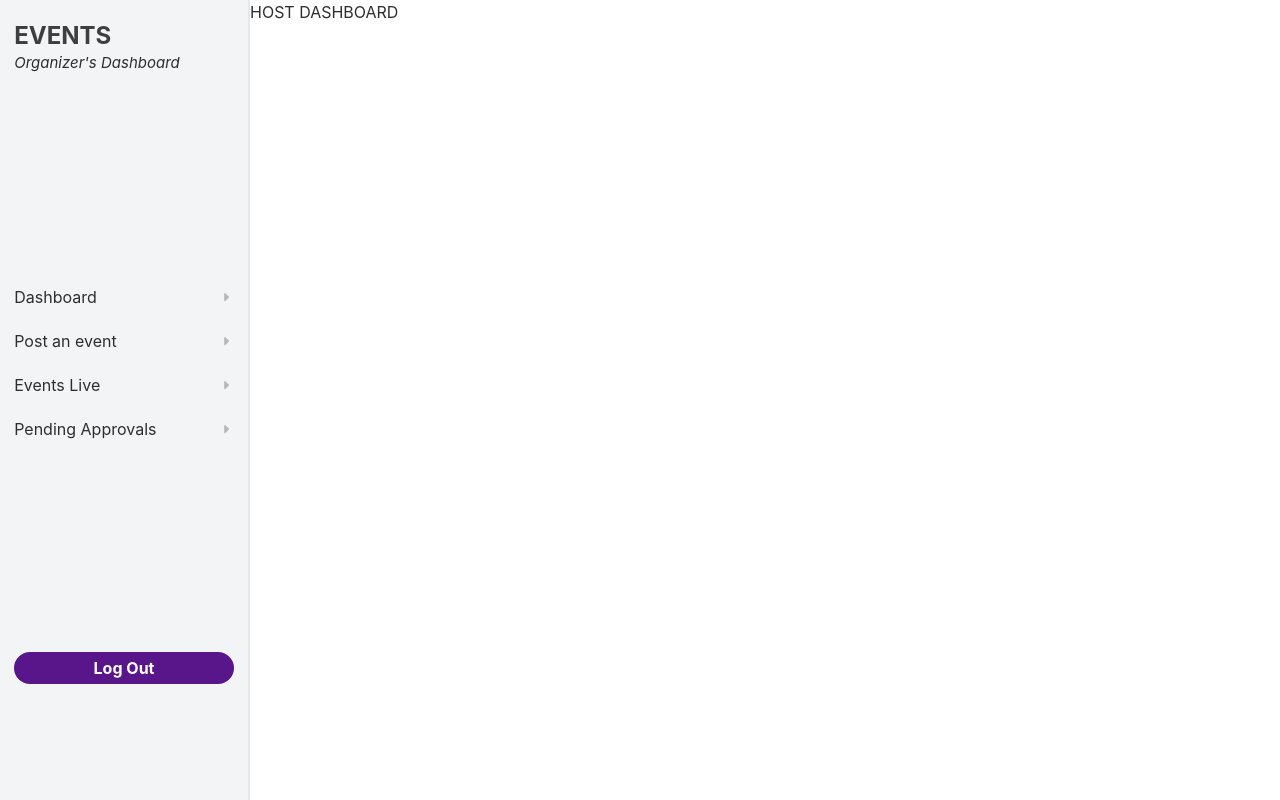
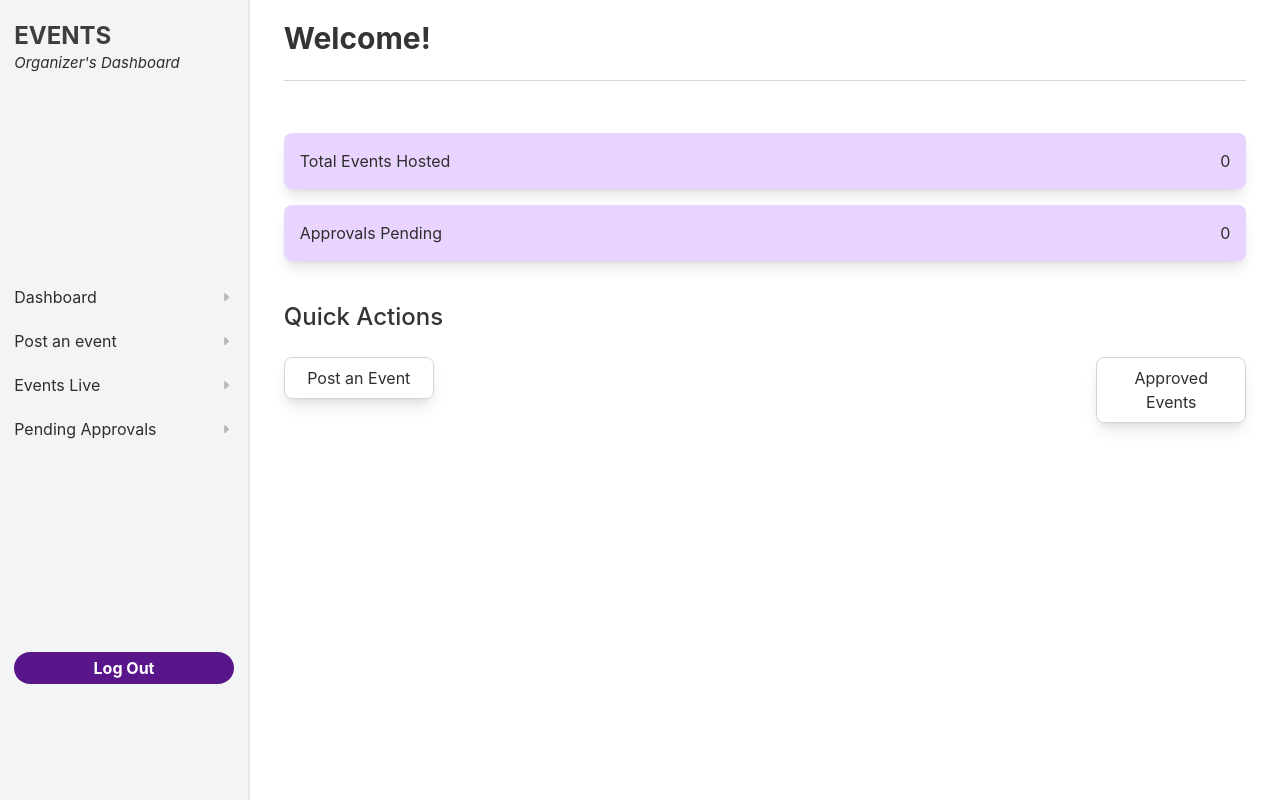
Before and after one commit to noorf-02/EVENTS---FRONTEND, a React (Vite) app: page /host-dashboard in a window 1280 px wide. Built offline with nearby package versions, Linux system fonts and the light colour scheme.

Commit message:
designed Dashboard

```diff
--- a/src/HOST COMPONENETS/ApprovedEvents.jsx
+++ b/src/HOST COMPONENETS/ApprovedEvents.jsx
@@ -1,11 +1,23 @@
-import React from 'react'
+import React from "react";
 
 function ApprovedEvents() {
   return (
-    <div>
-      Events Live
-    </div>
-  )
+    <>
+      <div className="wrapper flex items-center justify-center py-10 gap-10">
+        <div className="flex items-center justify-center gap-3">
+          <h1 className="sm:text-3xl text-2xl font-medium text-[#3e3e3e]">
+            Live Events
+          </h1>
+        </div>
+
+        <div className="cards">
+
+        </div>
+      </div>
+
+
+    </>
+  );
 }
 
-export default ApprovedEvents
+export default ApprovedEvents;
--- a/src/HOST COMPONENETS/Dashboard.jsx
+++ b/src/HOST COMPONENETS/Dashboard.jsx
@@ -1,11 +1,45 @@
-import React from 'react'
+import React from "react";
+import { useNavigate } from "react-router-dom";
 
 function Dashboard() {
+  const navigate = useNavigate();
   return (
-    <div>
-      HOST DASHBOARD
+    <div className="w-full">
+      <div className="wrapper">
+        <p className="text-3xl font-bold text-[#343434]">Welcome!</p>
+
+        <hr className="border-t border-gray-300 my-6" />
+      </div>
+
+      <div className="card-container wrapper flex flex-col gap-4">
+        <div className="card-container bg-purple-200 py-4 px-4 rounded-lg shadow-lg">
+          <div className="card flex justify-between">
+            <p>Total Events Hosted</p>
+            <p>0</p>
+          </div>
+        </div>
+
+        <div className="card-container bg-purple-200 py-4 px-4 rounded-lg shadow-lg">
+          <div className="card flex justify-between">
+            <p>Approvals Pending</p>
+            <p>0</p>
+          </div>
+        </div>
+      </div>
+
+      <div className="quick-actions wrapper flex flex-col my-6">
+        <p className="font-medium text-2xl text-[#343434]">Quick Actions</p>
+        <div className="btns flex justify-between items-start my-6">
+          <button onClick={()=>{navigate('post-event')}} className="border-1 border-gray-300 py-2 px-3 w-[150px] rounded-lg shadow-lg cursor-pointer hover:bg-gray-100 transition-all duration-300">
+            Post an Event
+          </button>
+          <button onClick={()=>{navigate('pending-approvals')}} className="border-1 border-gray-300 py-2 px-3 w-[150px] rounded-lg shadow-lg cursor-pointer hover:bg-gray-100 transition-all duration-300">
+            Approved Events
+          </button>
+        </div>
+      </div>
     </div>
-  )
+  );
 }
 
-export default Dashboard
+export default Dashboard;
--- a/src/HOST COMPONENETS/HostLanding.jsx
+++ b/src/HOST COMPONENETS/HostLanding.jsx
@@ -11,10 +11,10 @@ function HostLanding() {
   const [logout, setLogout] = useState(false);
   const navigate = useNavigate();
 
-  function logoutFunction(){
-    localStorage.removeItem('token');
-    navigate('/')
-    console.log('logged out');
+  function logoutFunction() {
+    localStorage.removeItem("token");
+    navigate("/");
+    console.log("logged out");
   }
   return (
     <>
@@ -33,7 +33,7 @@ function HostLanding() {
       </div>
       {/* MOBILE */}
       <div className="md:hidden flex">
-        <main>
+        <main className="flex-1 min-w-0 w-0">
           <Outlet />
         </main>
 
@@ -72,7 +72,10 @@ function HostLanding() {
                   </Link>
                 </div>
 
-                <button onClick={() => setLogout(!logout)} className="bg-purple-900 hover:bg-purple-800 transition-all duration-300 cursor-pointer text-white font-bold py-1 rounded-2xl">
+                <button
+                  onClick={() => setLogout(!logout)}
+                  className="bg-purple-900 hover:bg-purple-800 transition-all duration-300 cursor-pointer text-white font-bold py-1 rounded-2xl"
+                >
                   Log Out
                 </button>
               </div>
@@ -128,14 +131,13 @@ function HostLanding() {
             </button>
           </div>
         </aside>
-        <main className="flex-1">
+        <main className="flex-1 min-w-0 w-0">
           <Outlet />
         </main>
       </div>
       {/* logOut  */}
 
-      {logout &&
-      (
+      {logout && (
         <div className="fixed inset-0 z-50 flex items-center justify-center bg-black/40">
           <div className="bg-white w-[320px] rounded-2xl p-6 shadow-xl">
             <h2 className="text-xl font-bold text-[#2e2e2e]">Log out?</h2>
@@ -161,8 +163,7 @@ function HostLanding() {
             </div>
           </div>
         </div>
-      )
-    }
+      )}
     </>
   );
 }
--- a/src/index.css
+++ b/src/index.css
@@ -4,4 +4,7 @@
   .wrapper{
     @apply w-[95%] mx-auto my-3 p-2
   }
+  .wrapper-1 {
+  @apply w-[95%] max-w-[1400px] mx-auto my-3 p-2;
 }
+}
```
